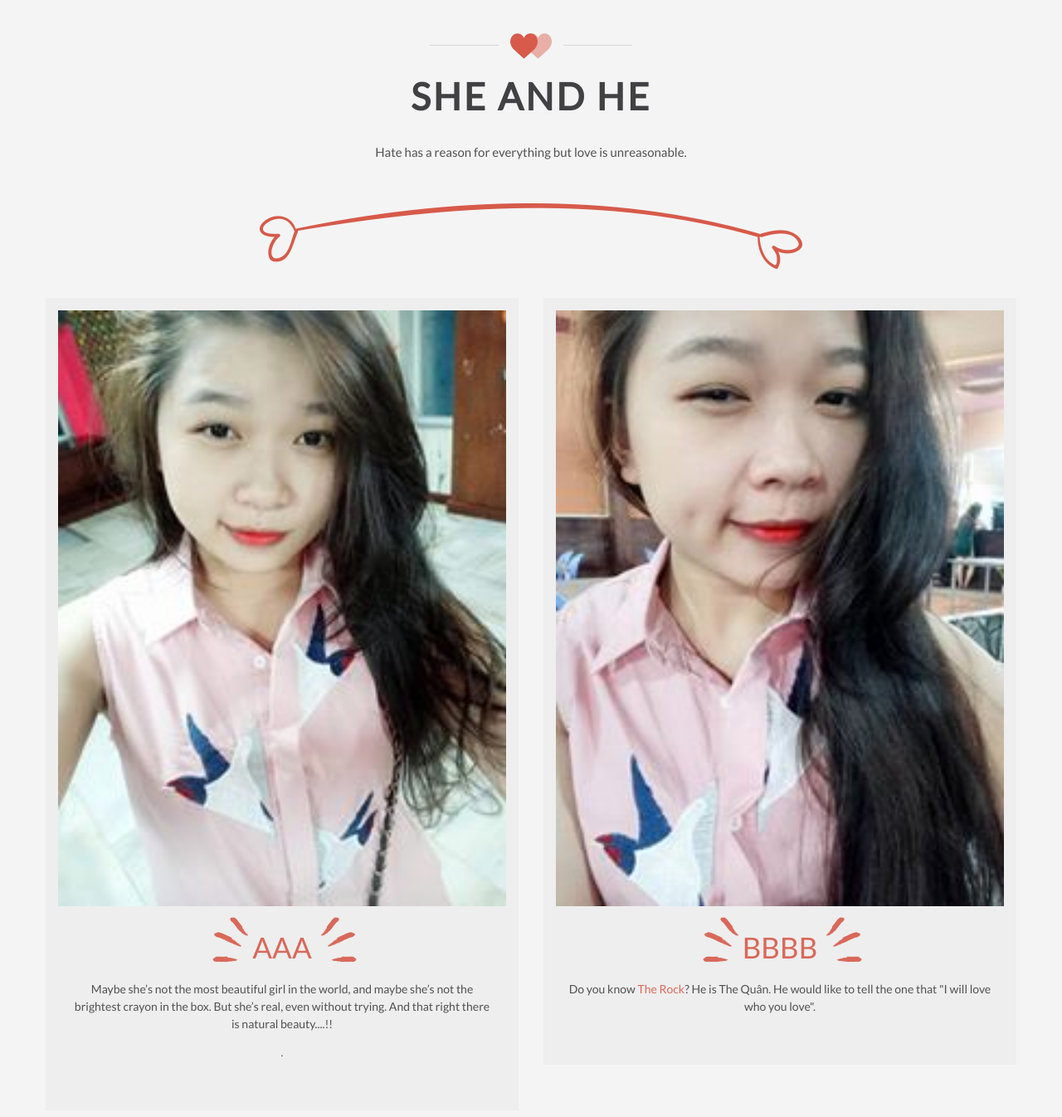
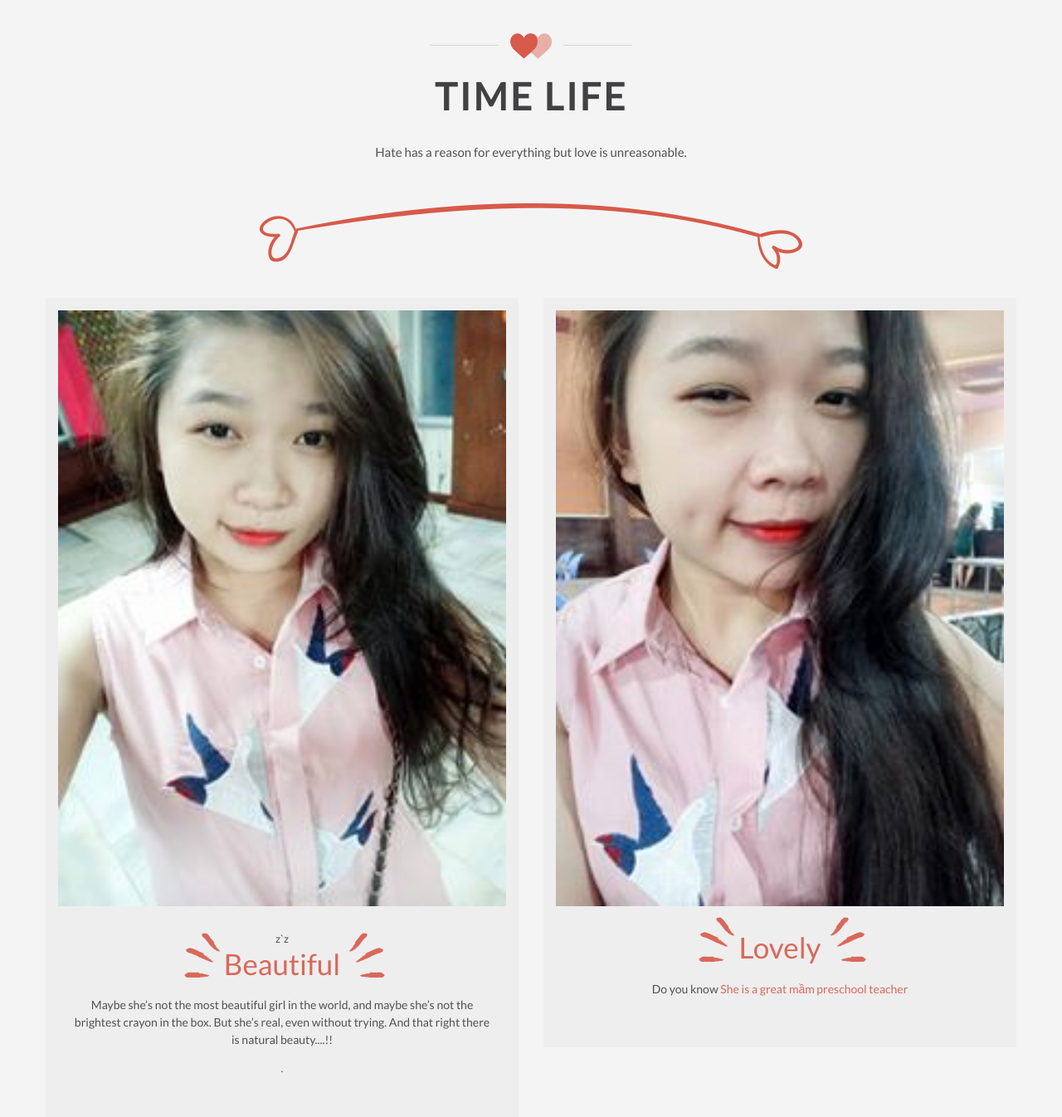
Before and after one commit to vobachphuongtrinh/vobachphuongtrinh.github.io, a plain HTML site: page index.html in a window 1280 px wide. Shown: the part 800-2146 px from the top of the page at 83% size. Drawn offline with Linux system fonts and the light colour scheme.

Commit message:
Update index.html

```diff
--- a/index.html
+++ b/index.html
@@ -150,7 +150,7 @@ if (ismobile == false)
         <div class="section-slideshow" id="slideshow">
              <div class="owl-carousel main-carousel owl-theme">
                 <!-- Slide -->
-                <div class="featured-slide slide bg-cover viewport" style="background-image: url('img/home-banner-slide1.jpg');">
+                <div class="featured-slide slide bg-cover viewport" style="background-image: url('img/banner-1.jpg');">
                     <div class="slide-inner">
                         <div class="slide-icon active"></div>
                         <h1 class="slide-title active">Phương Trinh</h1>
@@ -175,7 +175,7 @@ if (ismobile == false)
                 <!-- Section Title -->
                 <div class="title-section-wrapper">
                     <!-- Title -->
-                    <h2 class="title-section">She and He</h2>
+                    <h2 class="title-section">Time Life</h2>
                     <!-- /title -->
                     <!-- Text -->
                     <p class="text-section">Hate has a reason for everything but love is unreasonable.</p>
@@ -192,8 +192,8 @@ if (ismobile == false)
                             <figure class="wedding-bio-image"><img src="img/item-1.jpg" alt="" class="responsive-image"></figure>
                             <!-- / Picture -->
                             <div class="wedding-bio-content">
-                                <!-- name -->
-                                <h2 class="heading wedding-bio-title"><span>AAA</h2>
+                                <!-- name -->z`z
+                                <h2 class="heading wedding-bio-title"><span>Beautiful</h2>
                                 <!-- /Name -->
                                 <!-- Description -->
                                 <div class="wedding-bio-text">
@@ -209,9 +209,9 @@ if (ismobile == false)
                         <div class="wedding-bio-item wedding-bio-item-groom">
                             <figure class="wedding-bio-image"><img src="img/item-2.jpg" alt="" class="responsive-image"></figure>
                             <div class="wedding-bio-content">
-                                <h2 class="heading wedding-bio-title"><span>BBBB</h2>
+                                <h2 class="heading wedding-bio-title"><span>Lovely</h2>
                                 <div class="wedding-bio-text">
-                                    <p>Do you know <a href="http://screencrush.com/442/files/2013/03/fast-furious-spinoff.jpg" target="_blank">The Rock</a>? He is The Quân. He would like to tell the one that "I will love who you love".</p>
+                                    <p>Do you know <a href="http://screencrush.com/442/files/2013/03/fast-furious-spinoff.jpg" target="_blank">She is a great mầm preschool teacher</p>
                                 </div>
                             </div>
                         </div>
```
